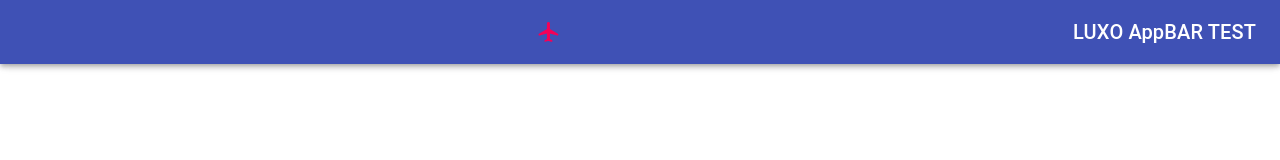
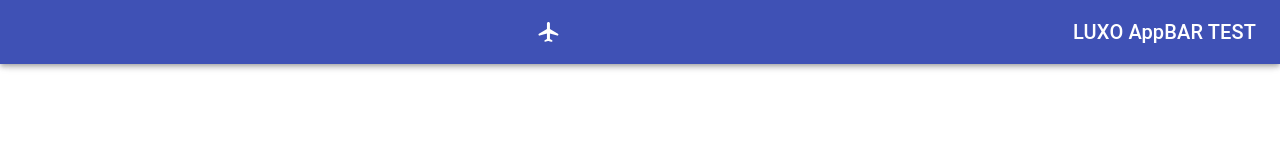
Before and after one commit to EtheliusDevelopment/luxo_next_fe, a Next.js app: page / in a window 1280 px wide. Shown: the top 160 px of the page. Built offline with nearby package versions, Linux system fonts and the light colour scheme.

Commit message:
material-ui init2

```diff
--- a/components/NavBar.jsx
+++ b/components/NavBar.jsx
@@ -13,7 +13,7 @@ const NavBar = () => {
 
         <AppBar position="fixed" color="primary">
           <Toolbar>
-                <AirplanemodeActiveRoundedIcon style={{flexGrow: '1'}} color='secondary'/>
+                <AirplanemodeActiveRoundedIcon style={{flexGrow: '1'}} color='default'/>
             <Typography variant="h6">
                 LUXO AppBAR TEST
             </Typography>
```
